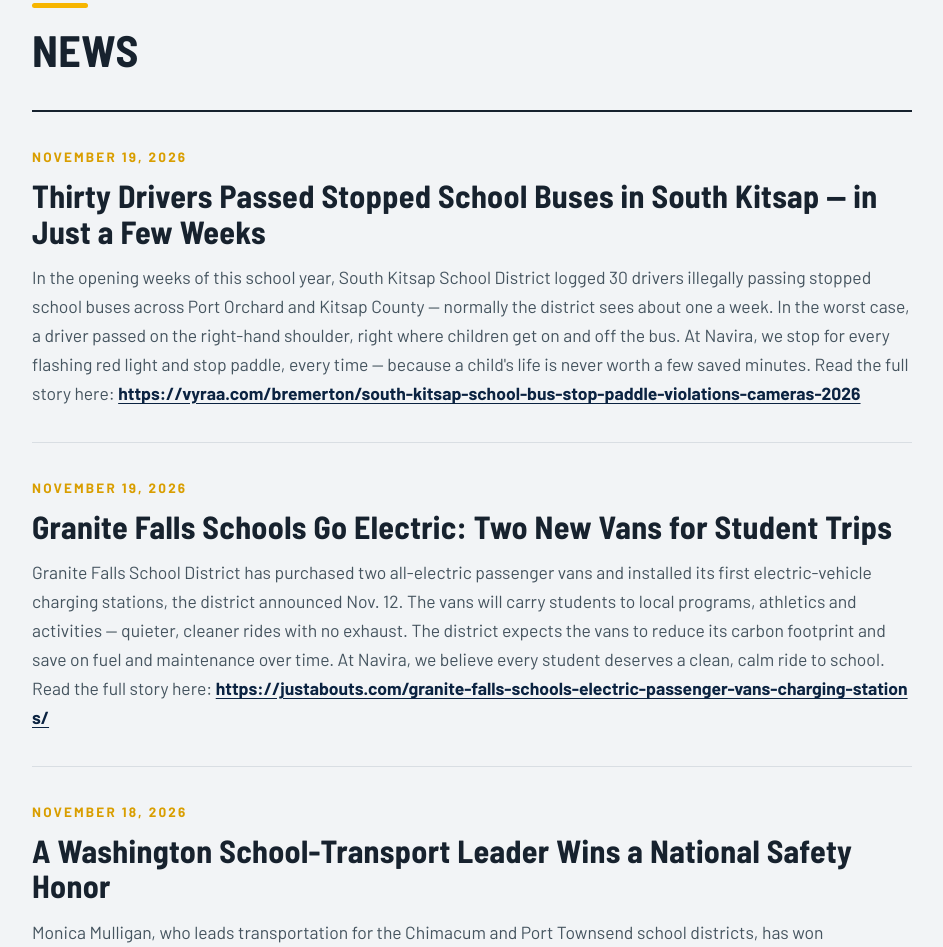
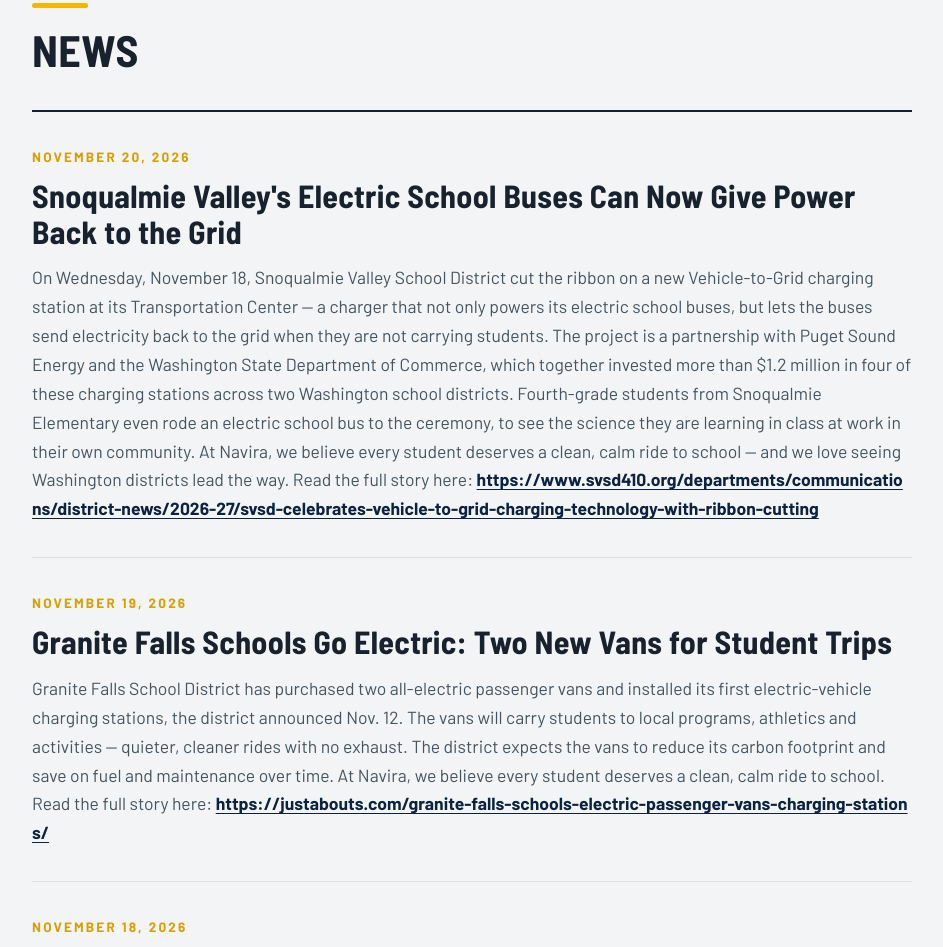
Before and after one commit to hussameldin2000/navira-website, a plain HTML site: page index.html in a window 1280 px wide. Shown: the part 4906-5853 px from the top of the page, without its empty margins (58-1001 px from the left). Drawn offline with Linux system fonts and the light colour scheme; a script that the page names is missing.

Commit message:
Add Nov 20 news post: Snoqualmie Valley electric school buses give power back to the grid

```diff
--- a/index.html
+++ b/index.html
@@ -667,9 +667,9 @@
       </div>
       <div class="news-list">
         <article class="news-post">
-          <span class="news-date">November 19, 2026</span>
-          <h3>Thirty Drivers Passed Stopped School Buses in South Kitsap — in Just a Few Weeks</h3>
-          <p>In the opening weeks of this school year, South Kitsap School District logged 30 drivers illegally passing stopped school buses across Port Orchard and Kitsap County — normally the district sees about one a week. In the worst case, a driver passed on the right-hand shoulder, right where children get on and off the bus. At Navira, we stop for every flashing red light and stop paddle, every time — because a child's life is never worth a few saved minutes. Read the full story here: <a href="https://vyraa.com/bremerton/south-kitsap-school-bus-stop-paddle-violations-cameras-2026" target="_blank" rel="noopener">https://vyraa.com/bremerton/south-kitsap-school-bus-stop-paddle-violations-cameras-2026</a></p>
+          <span class="news-date">November 20, 2026</span>
+          <h3>Snoqualmie Valley's Electric School Buses Can Now Give Power Back to the Grid</h3>
+          <p>On Wednesday, November 18, Snoqualmie Valley School District cut the ribbon on a new Vehicle-to-Grid charging station at its Transportation Center — a charger that not only powers its electric school buses, but lets the buses send electricity back to the grid when they are not carrying students. The project is a partnership with Puget Sound Energy and the Washington State Department of Commerce, which together invested more than $1.2 million in four of these charging stations across two Washington school districts. Fourth-grade students from Snoqualmie Elementary even rode an electric school bus to the ceremony, to see the science they are learning in class at work in their own community. At Navira, we believe every student deserves a clean, calm ride to school — and we love seeing Washington districts lead the way. Read the full story here: <a href="https://www.svsd410.org/departments/communications/district-news/2026-27/svsd-celebrates-vehicle-to-grid-charging-technology-with-ribbon-cutting" target="_blank" rel="noopener">https://www.svsd410.org/departments/communications/district-news/2026-27/svsd-celebrates-vehicle-to-grid-charging-technology-with-ribbon-cutting</a></p>
         </article>
         <article class="news-post">
           <span class="news-date">November 19, 2026</span>
```
